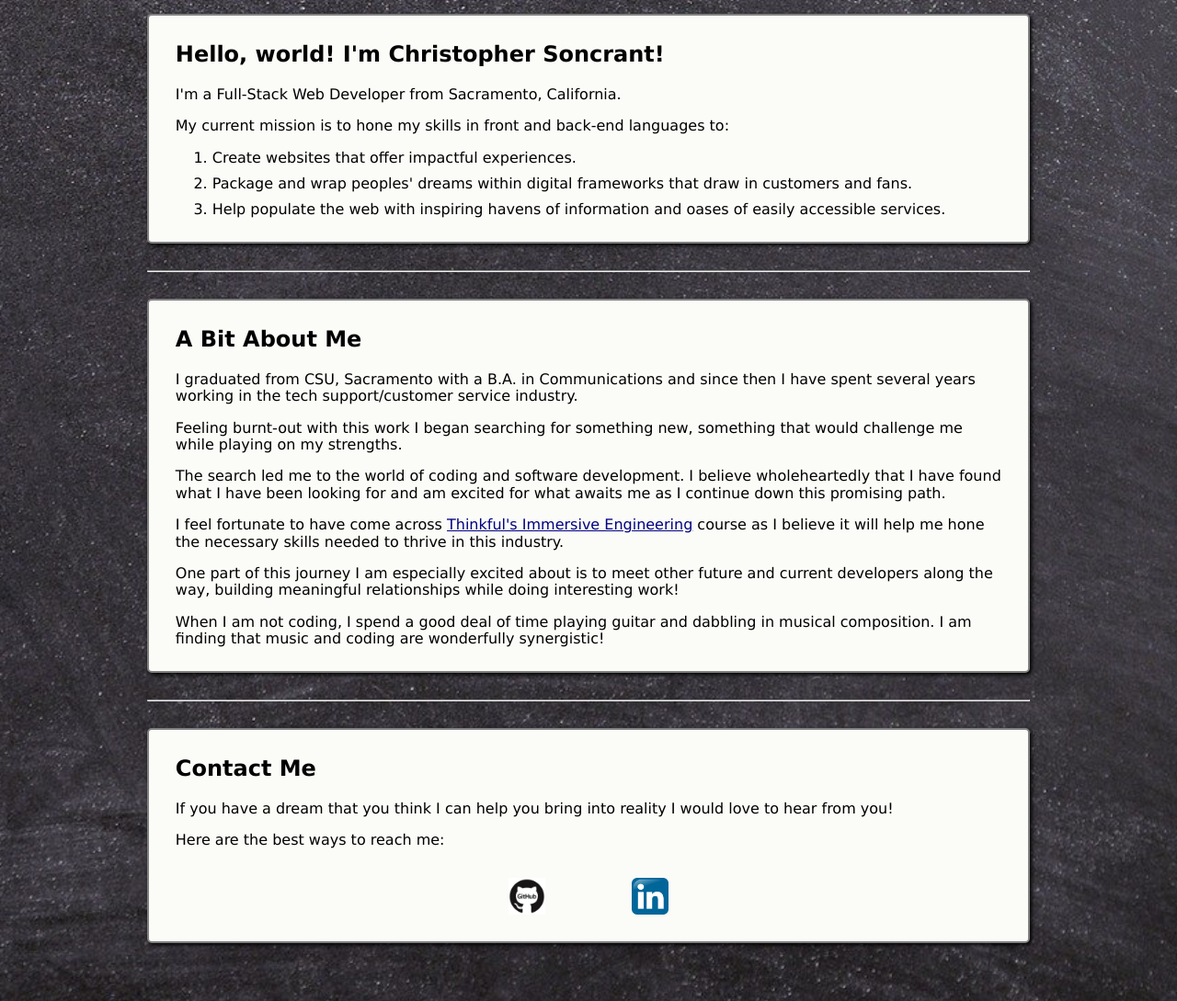
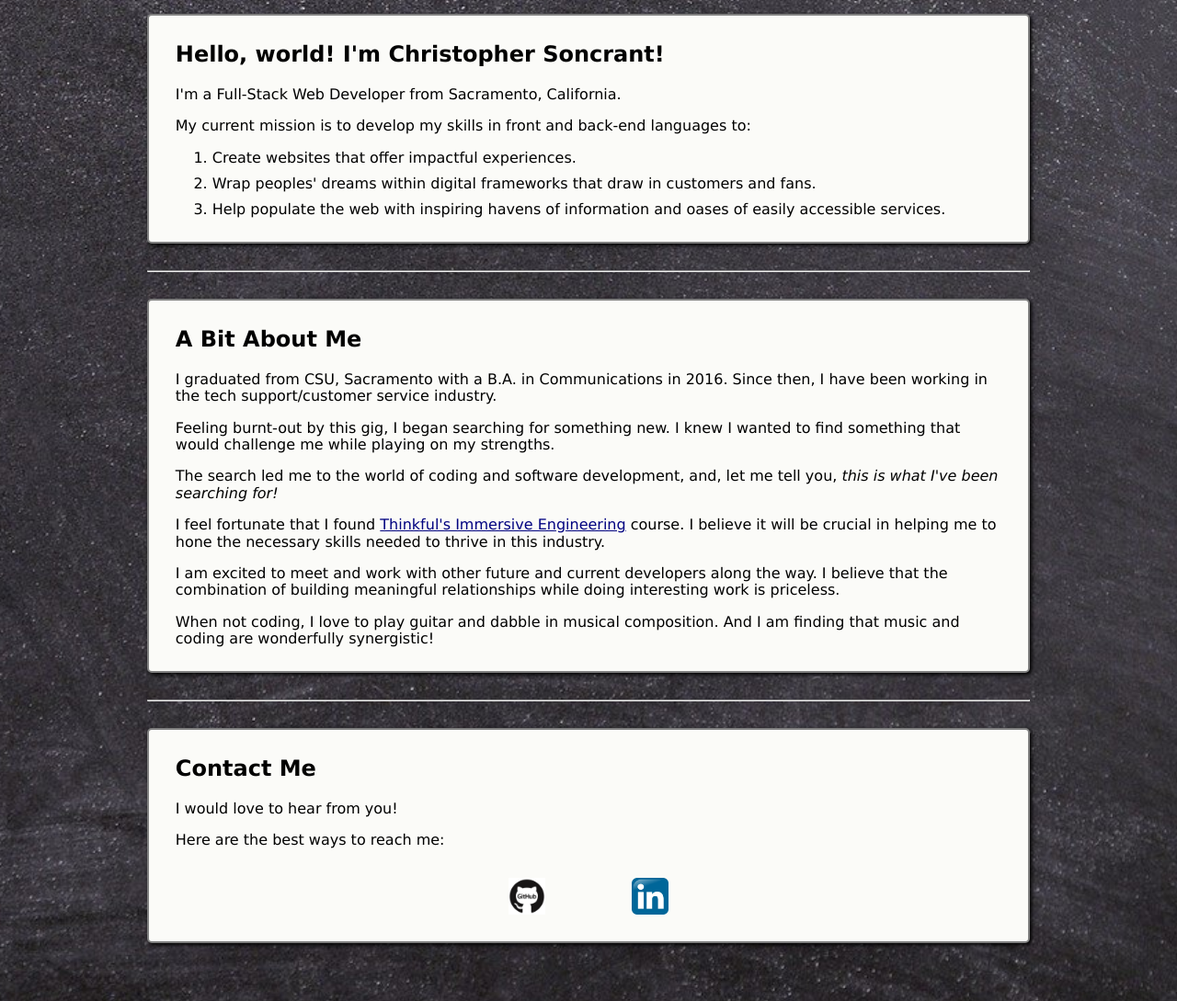
Before and after one commit to chrissoncrant/Portfolio, a plain HTML site: page index.html in a window 1280 px wide. Shown: the part 720-1809 px from the top of the page at 92% size. Drawn offline with nearby package versions, Linux system fonts and the light colour scheme.

Commit message:
Grammar and words

```diff
--- a/index.html
+++ b/index.html
@@ -25,10 +25,10 @@
                 <div class="wrapper">
                     <h2>Hello, world! I'm Christopher Soncrant!</h2>
                     <p>I'm a Full-Stack Web Developer from Sacramento, California.</p>
-                    <p>My current mission is to hone my skills in front and back-end languages to:</p>
+                    <p>My current mission is to develop my skills in front and back-end languages to:</p>
                     <ol>
                         <li>Create websites that offer impactful experiences.</li>
-                        <li>Package and wrap peoples' dreams within digital frameworks that draw in customers and fans.</li>
+                        <li>Wrap peoples' dreams within digital frameworks that draw in customers and fans.</li>
                         <li>Help populate the web with inspiring havens of information and oases of easily accessible services.</li>
                     </ol>
                 </div>
@@ -38,18 +38,18 @@
             <!-- About -->
             <section class="wrapper">
                 <h2>A Bit About Me</h2>
-                <p>I graduated from CSU, Sacramento with a B.A. in Communications and since then I have spent several years working in the tech support/customer service industry.</p>
-                <p>Feeling burnt-out with this work I began searching for something new, something that would challenge me while playing on my strengths.</p>
-                <p>The search led me to the world of coding and software development. I believe wholeheartedly that I have found what I have been looking for and am excited for what awaits me as I continue down this promising path.</p>
-                <p>I feel fortunate to have come across <a href="https://www.thinkful.com/bootcamp/web-development/" target="_blank">Thinkful's Immersive Engineering</a> course as I believe it will help me hone the necessary skills needed to  thrive in this industry.</p>
-                <p>One part of this journey I am especially excited about is to meet other future and current developers along the way, building meaningful relationships while doing interesting work!</p>
-                <p>When I am not coding, I spend a good deal of time playing guitar and dabbling in musical composition. I am finding that music and coding are wonderfully synergistic!</p>
+                <p>I graduated from CSU, Sacramento with a B.A. in Communications in 2016. Since then, I have been working in the tech support/customer service industry.</p>
+                <p>Feeling burnt-out by this gig, I began searching for something new. I knew I wanted to find something that would challenge me while playing on my strengths.</p>
+                <p>The search led me to the world of coding and software development, and, let me tell you, <i>this is what I've been searching for!</i></p>
+                <p>I feel fortunate that I found <a href="https://www.thinkful.com/bootcamp/web-development/" target="_blank">Thinkful's Immersive Engineering</a> course. I believe it will be crucial in helping me to hone the necessary skills needed to thrive in this industry.</p>
+                <p>I am excited to meet and work with other future and current developers along the way. I believe that the combination of building meaningful relationships while doing interesting work is priceless.</p>
+                <p>When not coding, I love to play guitar and dabble in musical composition. And I am finding that music and coding are wonderfully synergistic!</p>
             </section>
             <hr>
             <!-- Contact -->
             <section class="wrapper">
                 <h2>Contact Me</h2>
-                <p>If you have a dream that you think I can help you bring into reality I would love to hear from you!</p>
+                <p>I would love to hear from you!</p>
                 <p>Here are the best ways to reach me:</p>
                 <div class="contact-links">
                     <ul>
```
